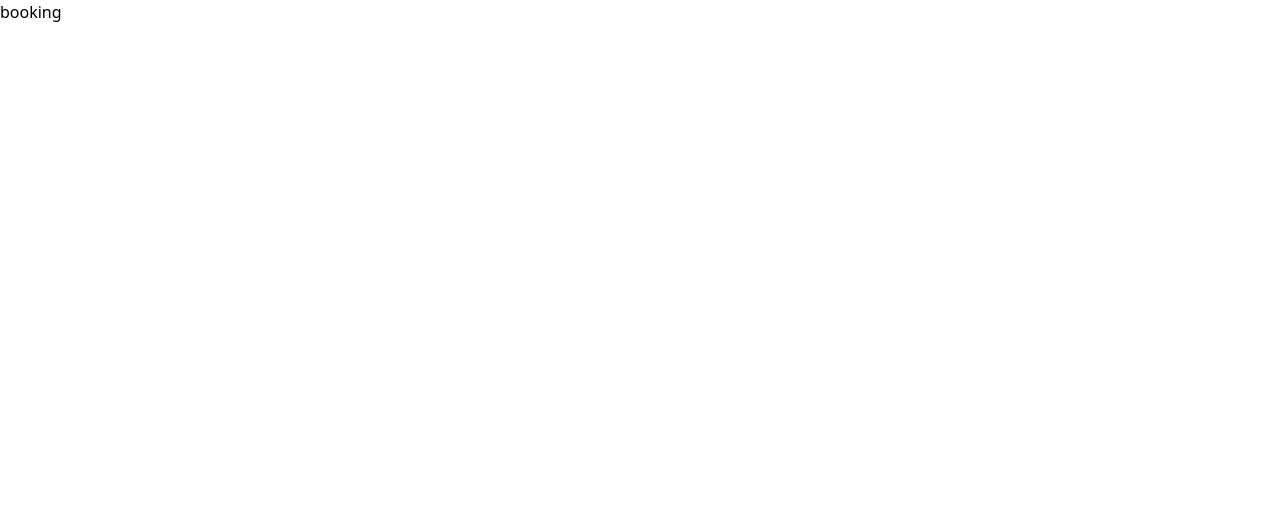
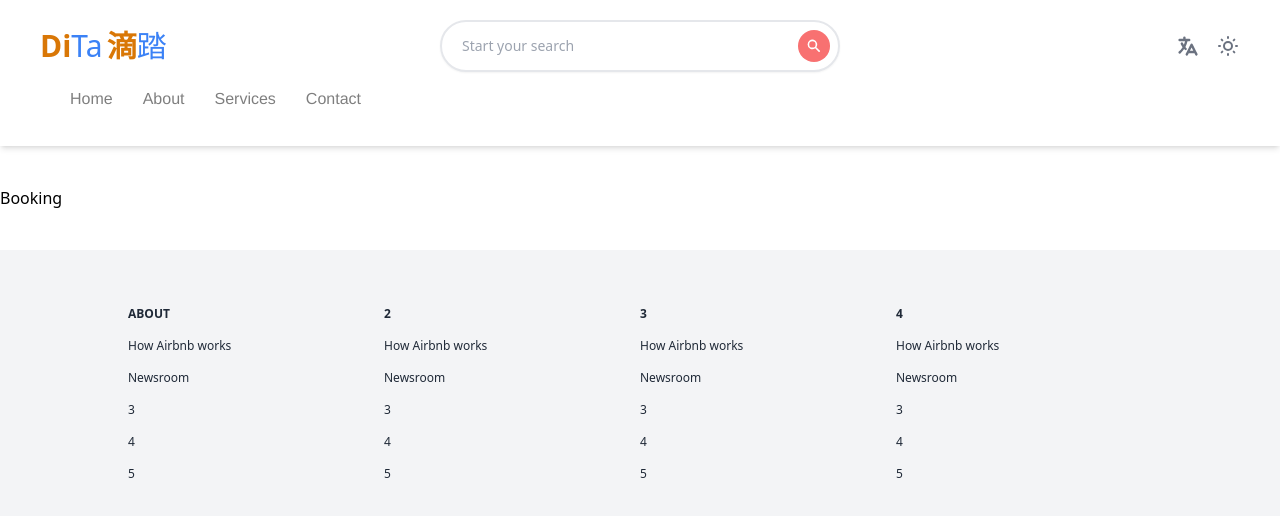
Before and after one commit to booth-algo/DiTa, a Next.js app in the folder dita/: page /booking in a window 1280 px wide. Shown: the top 516 px of the page. Built offline with nearby package versions, Linux system fonts and the light colour scheme.

Commit message:
booking page :)

```diff
--- a/dita/components/Banner.tsx
+++ b/dita/components/Banner.tsx
@@ -1,4 +1,5 @@
 import Image from "next/image";
+import router from "next/router";
 
 // hero component
 
@@ -9,7 +10,7 @@ function Banner() {
 
             <div className="absolute top-1/2 w-full text-center">
                 <p className="text-sm font-semibold md:text-xl lg:text-2xl">Premium HK-Macau Limousine</p>
-                <button className="text-purple-500 bg-white px-10 py-4 shadow-md rounded-full font-bold
+                <button onClick={() => router.push("booking")} className="text-purple-500 bg-white px-10 py-4 shadow-md rounded-full font-bold
                 my-3 hover:shadow-xl active:scale-90 transition duration-150">Book Now</button>
 
             </div>
--- a/dita/pages/aboutUs.tsx
+++ b/dita/pages/aboutUs.tsx
@@ -7,7 +7,7 @@ function aboutUs() {
     <div>
       <Header />
 
-      About Us
+      <div className='pt-10 pb-10'>About Us</div>
 
 
       <Footer />
--- a/dita/pages/booking.tsx
+++ b/dita/pages/booking.tsx
@@ -1,8 +1,17 @@
 import React from 'react'
+import Footer from '../components/Footer';
+import Header from '../components/Header';
 
 function booking() {
   return (
-    <div>booking</div>
+    <div>
+      <Header />
+
+      <div className='pt-10 pb-10'>Booking</div>
+
+
+      <Footer />
+    </div>
   )
 }
 
--- a/dita/pages/contactUs.tsx
+++ b/dita/pages/contactUs.tsx
@@ -7,7 +7,7 @@ function contactUs() {
     <div>
       <Header />
 
-      Contact Us
+      <div className='pt-10 pb-10'>Contact Us</div>
 
       <Footer />
     </div>
--- a/dita/pages/search.tsx
+++ b/dita/pages/search.tsx
@@ -4,7 +4,7 @@ import Footer from '../components/Footer';
 import Header from '../components/Header';
 import { format } from "date-fns";
 
-function Search() {
+function Search({ searchResults }) {
 
   const router = useRouter();
 
@@ -48,4 +48,11 @@ export default Search
 
 export async function getServerSideProps() {
     const searchResults = await fetch("https://links.papareact.com/isz").then(res => res.json());
+
+    return {
+      props: {
+        searchResults,
+      },
+    };
+
 }
--- a/dita/pages/services.tsx
+++ b/dita/pages/services.tsx
@@ -7,8 +7,7 @@ function services() {
     <div>
       <Header />
 
-
-      services
+      <div className='pt-10 pb-10'>Services</div>
 
       <Footer />
       </div>
```
